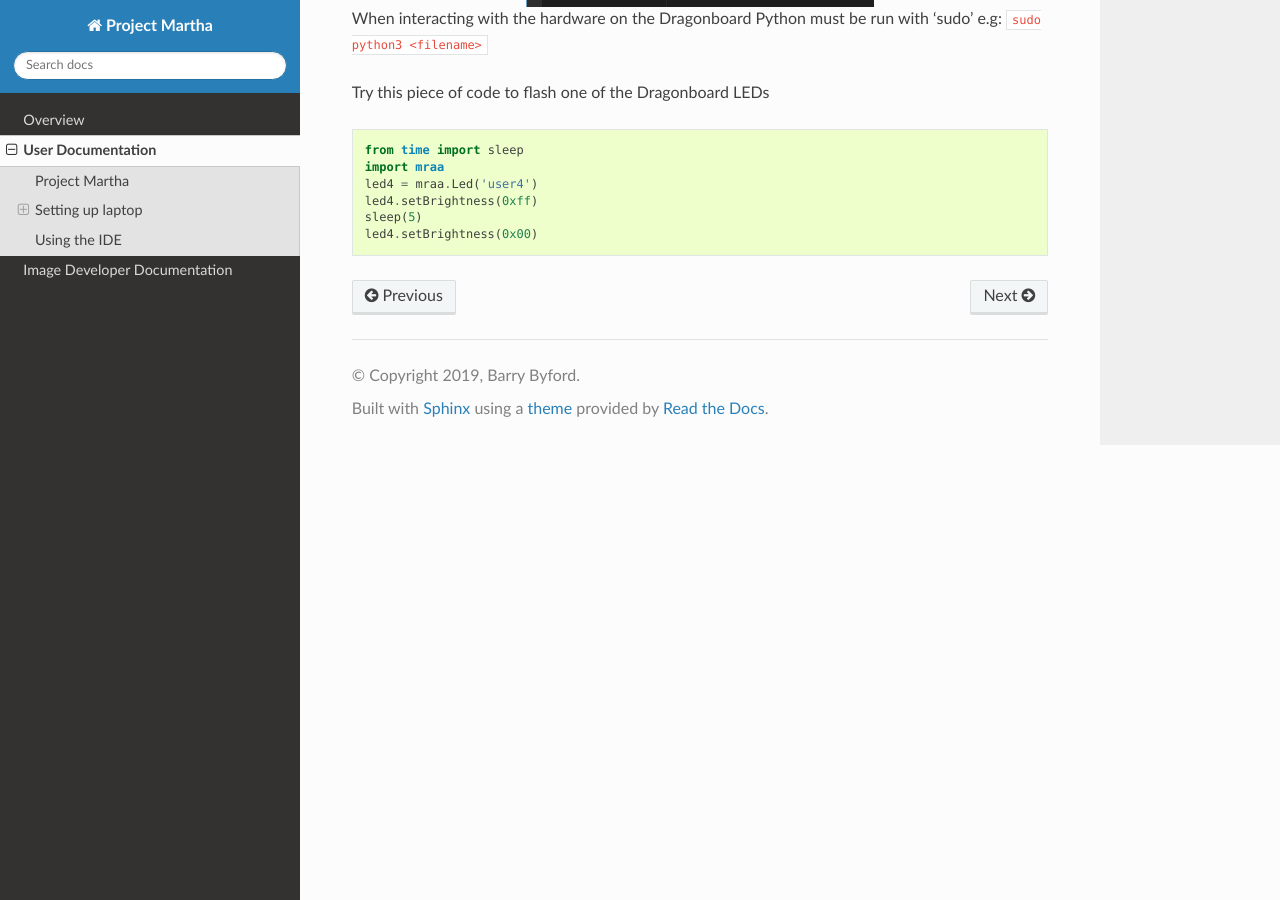
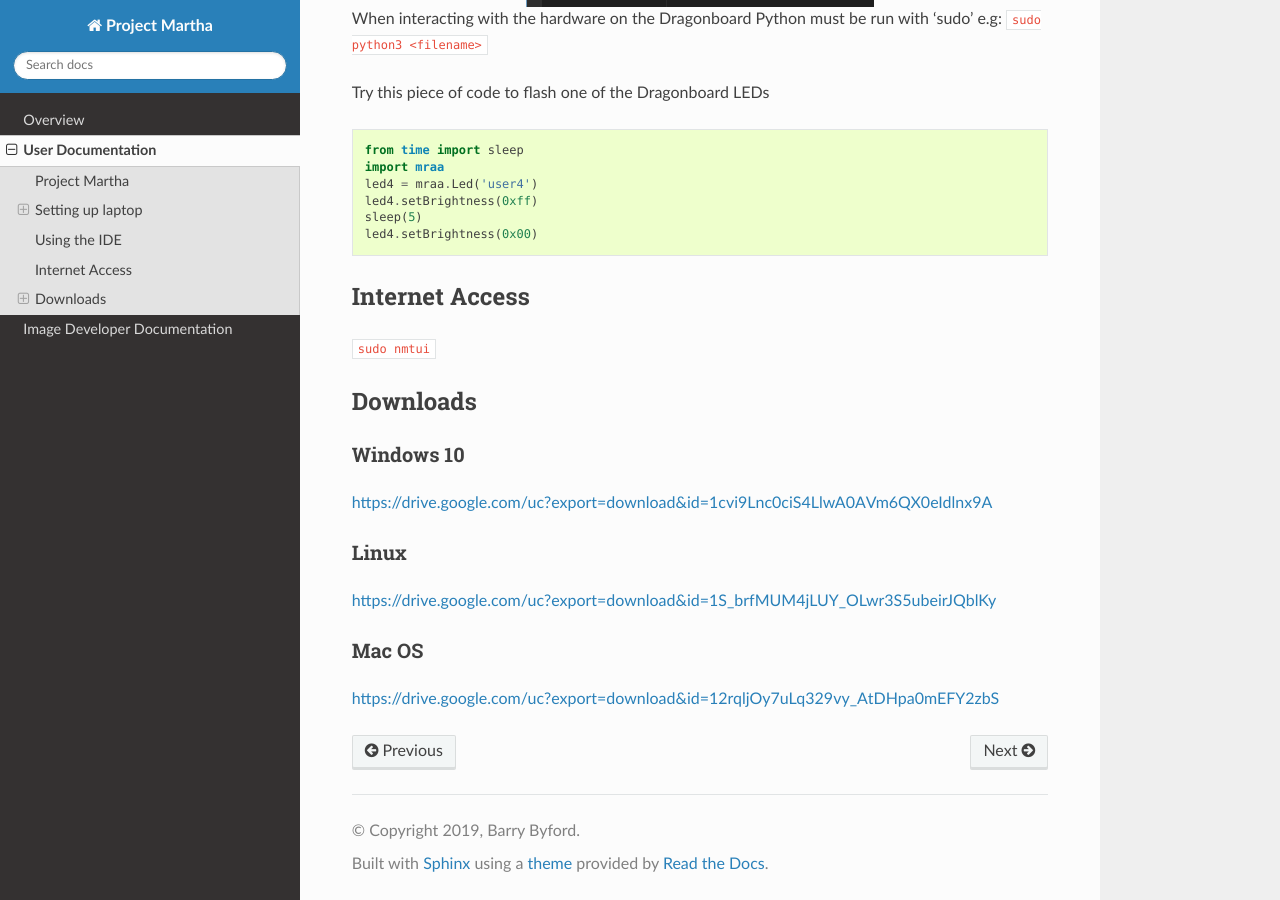
Before and after one commit to ukBaz/project-martha, a Sphinx documentation site: the page built from docs/source/user_docs.rst, in a window 1280 px wide and 900 px high, scrolled down 4164 px. Built offline with Sphinx 7.4.7 and the Read the Docs theme 2.0.0, drawn with Linux system fonts in a browser that asks for light colours.

Commit message:
Add download links

```diff
--- a/docs/source/user_docs.rst
+++ b/docs/source/user_docs.rst
@@ -113,3 +113,27 @@ Try this piece of code to flash one of the Dragonboard LEDs
     led4.setBrightness(0xff)
     sleep(5)
     led4.setBrightness(0x00)
+
+
+Internet Access
+===============
+
+:code:`sudo nmtui`
+
+Downloads
+=========
+
+Windows 10
+----------
+
+https://drive.google.com/uc?export=download&id=1cvi9Lnc0ciS4LlwA0AVm6QX0eIdlnx9A
+
+Linux
+-----
+
+https://drive.google.com/uc?export=download&id=1S_brfMUM4jLUY_OLwr3S5ubeirJQblKy
+
+Mac OS
+------
+
+https://drive.google.com/uc?export=download&id=12rqljOy7uLq329vy_AtDHpa0mEFY2zbS
```
